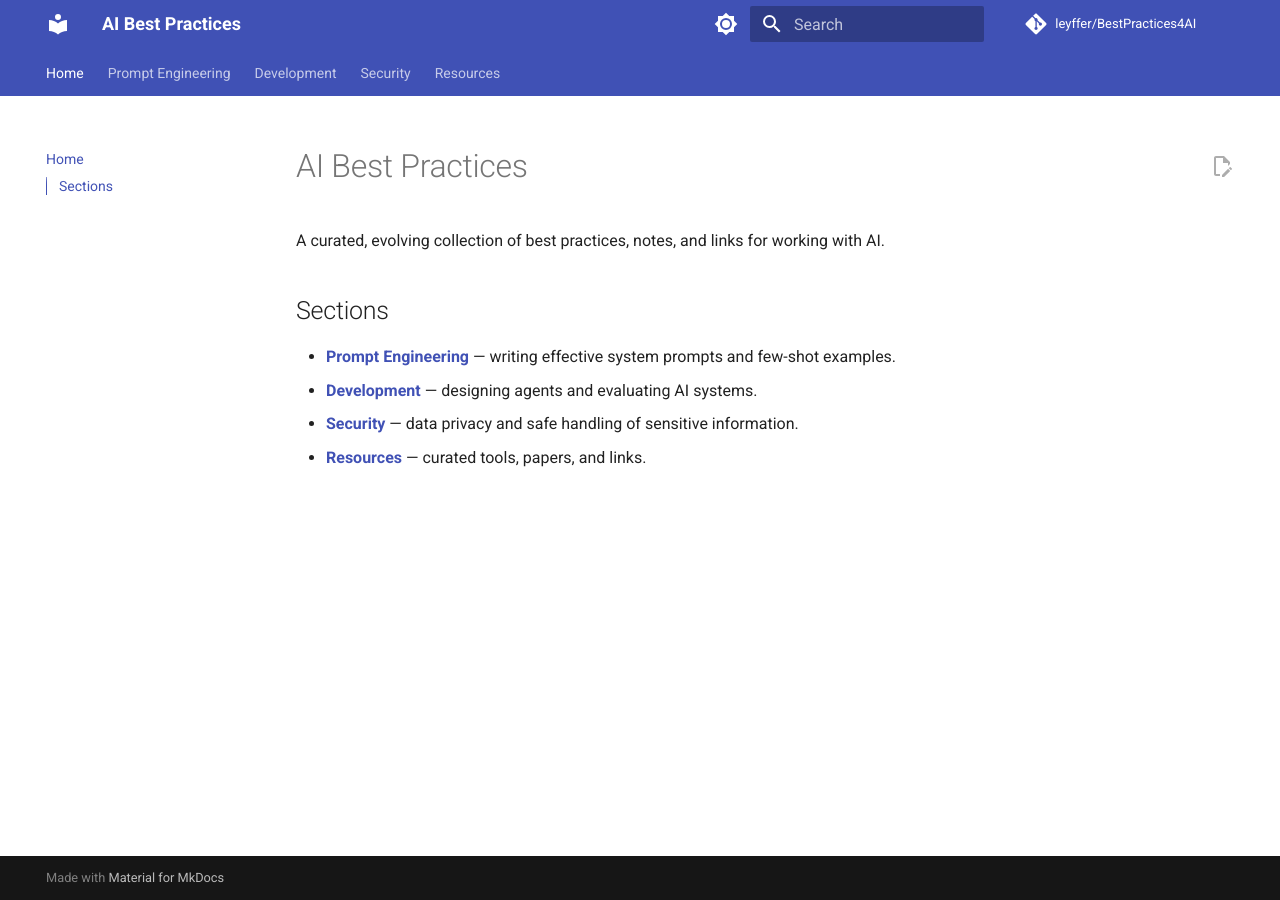
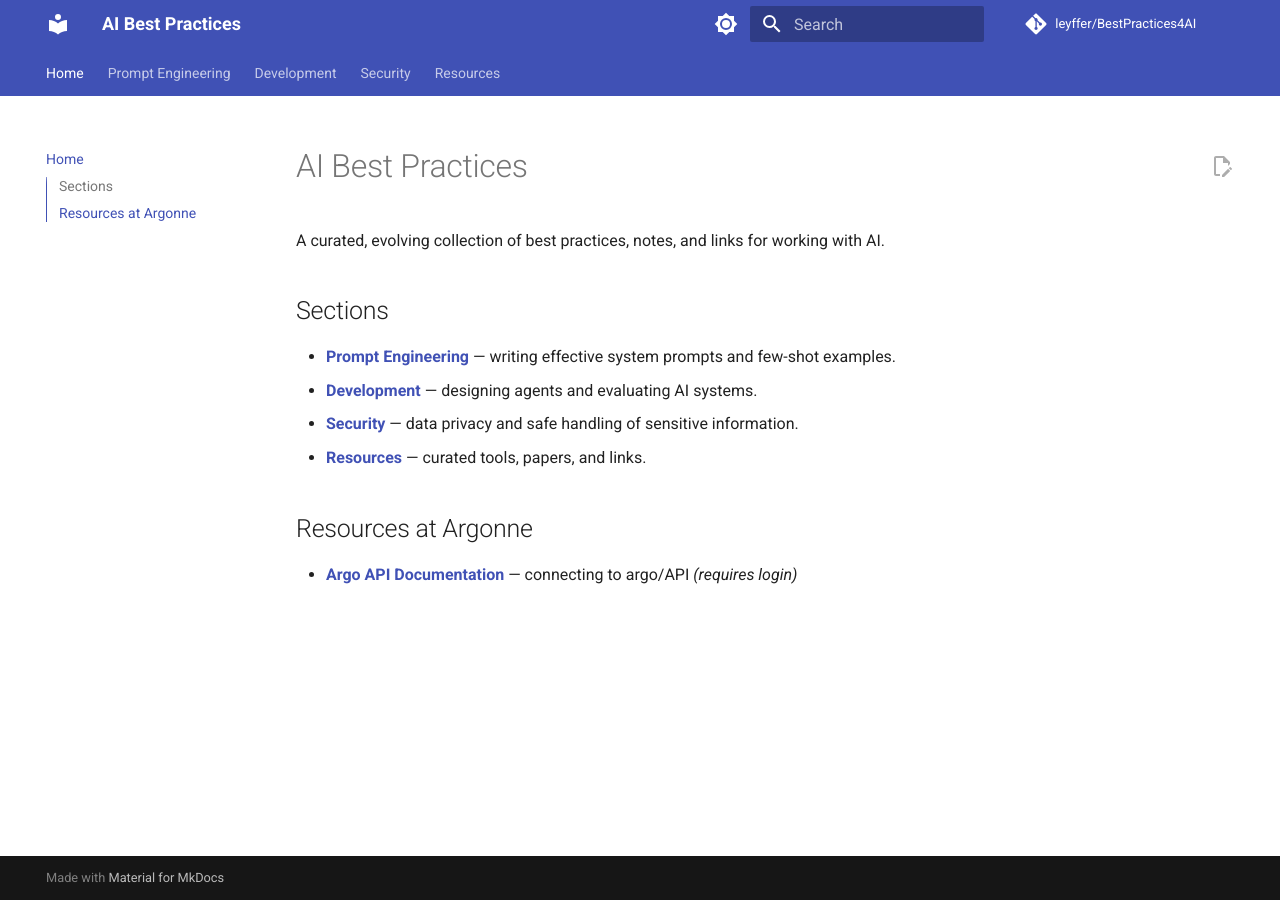
Before and after one commit to leyffer/BestPractices4AI, an MkDocs documentation site: the page built from docs/index.md, in a window 1280 px wide. Built offline with MkDocs 1.6.1 and Material for MkDocs 9.7.7, drawn with Linux system fonts in a browser that asks for light colours; comment, search, counter and statistics services are not loaded.

Commit message:
adding to index

```diff
--- a/docs/index.md
+++ b/docs/index.md
@@ -8,3 +8,7 @@ A curated, evolving collection of best practices, notes, and links for working w
 - **[Development](development/agent-design.md)** — designing agents and evaluating AI systems.
 - **[Security](security/data-privacy.md)** — data privacy and safe handling of sensitive information.
 - **[Resources](resources/links.md)** — curated tools, papers, and links.
+
+## Resources at Argonne
+
+- **[Argo API Documentation](https://anl.app.box.com/notes/1444961193376?s=ubtrsefonqeo9xppdzcurezy8rzsbs96)** — connecting to argo/API *(requires login)*
```
